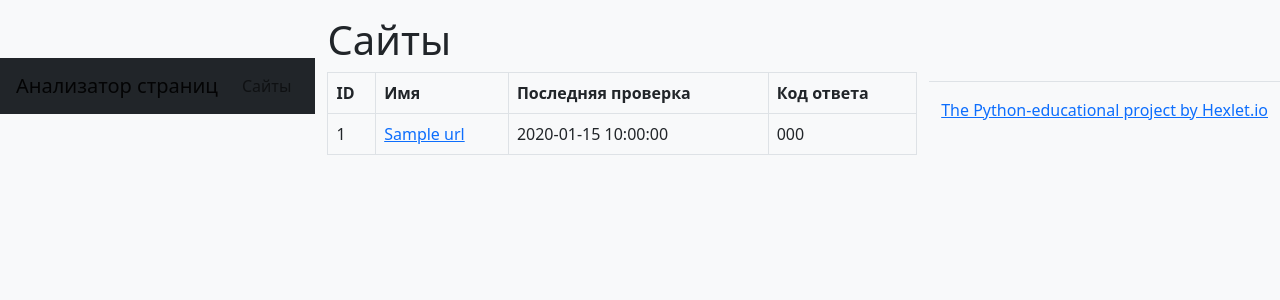
After one commit to iKogep23/python-project-83, a Flask app: template page_analyzer/templates/urls.html in a window 1280 px wide. The commit adds this page. Shown: the top 300 px of the page. Run offline with Flask 3, Linux system fonts and the light colour scheme; the template is opened without the code that fills it: most values are stand-ins (such as "Sample title", 1, 10 or a date in 2020); some libraries are stand-ins or nearby versions.

Commit message:
change index.html and add footer and urls.html but bad front end

```diff
--- a/page_analyzer/app.py
+++ b/page_analyzer/app.py
@@ -1,14 +1,16 @@
-from flask import Flask, request, render_template
+from flask import Flask, request, render_template, url_for
 from dotenv import load_dotenv
 import os
+import psycopg2
 
 
 app = Flask(__name__)
 
 
 load_dotenv()
-app = Flask(__name__)
 app.config['SECRET_KEY'] = os.getenv('SECRET_KEY')
+#DATABASE_URL = os.getenv('DATABASE_URL')
+#conn = psycopg2.connect(DATABASE_URL)
 
 
 @app.route('/')
@@ -16,3 +18,14 @@ def index():
     return render_template (
         'index.html'
     )
+
+
+@app.route('/urls')
+def urls():
+    urls = []
+    list_of_urls = get_DB_list_of_urls()
+    urls = get_urls(list_of_urls)
+    return render_template(
+        'urls.html',
+        urls=urls
+    )
--- /dev/null
+++ b/page_analyzer/templates/footer.html
@@ -0,0 +1,7 @@
+<footer class="border-top py-3 mt-5 flex-shrink-0">
+  <div class="container-lg">
+    <div class="text-center">
+      <a href="https://ru.hexlet.io/" target="_blanck">The Python-educational project by Hexlet.io</a>
+    </div>
+  </div>
+</footer>
--- a/page_analyzer/templates/index.html
+++ b/page_analyzer/templates/index.html
@@ -3,11 +3,54 @@
   <head>
     <meta charset="utf-8">
     <meta name="viewport" content="width=device-width, initial-scale=1">
-    <title>Bootstrap demo</title>
+    <meta name="description" content="Page analyzer is my third project for Hexlet.io">
+    <title>Page analyzer</title>
     <link href="https://cdn.jsdelivr.net/npm/bootstrap@5.2.3/dist/css/bootstrap.min.css" rel="stylesheet" integrity="sha384-rbsA2VBKQhggwzxH7pPCaAqO46MgnOM80zW1RWuH61DGLwZJEdK2Kadq2F9CUG65" crossorigin="anonymous">
+    <script src="https://cdn.jsdelivr.net/npm/bootstrap@5.2.3/dist/js/bootstrap.bundle.min.js" integrity="sha384-kenU1KFdBIe4zVF0s0G1M5b4hcpxyD9F7jL+jjXkk+Q2h455rYXK/7HAuoJl+0I4" crossorigin="anonymous"></script>
   </head>
-  <body>
-    <h1>Hello, cruel world!</h1>
-    <script src="https://cdn.jsdelivr.net/npm/bootstrap@5.2.3/dist/js/bootstrap.bundle.min.js" integrity="sha384-kenU1KFdBIe4zVF0s0G1M5b4hcpxyD9F7jL+jjXkk+Q2h455rYXK/7HAuoJl+0I4" crossorigin="anonymous"></script>
+  <body class="bg-light d-flex align-items-center h-100">
+    <header class ="flex-shrink-0">
+      <nav class="navbar navbar-expand-md navbar-dak bg-dark px-3">
+        <a class="navbar-brand" href="{{ url_for('index') }}">Анализатор страниц</a>
+        <div id="navbarNav">
+          <ul class="navbar-nav">
+            <li class="nav-item"><a class="nav-link" href="{{ url_for('urls') }}">Сайты</a></li>
+          </ul>
+        </div>
+      </nav>
+    </header>
+
+    {% block messages %}
+    {% if messages %}
+    {% for category, message in messages %}
+      <div class="alert alert-danger" role="alert">{{ message }}</div>
+    {% endfor %}
+    {% endif %}
+    {% endblock %}
+
+    <main class="flex-grow-1">
+      <div class="container-lg mt-3">
+        <h1>{% block h1 %}{% endblock %}</h1>
+        {% block p %}{% endblock %}
+        {% block row %}
+          <div class="row">
+            <div class="col-12 col-md-10 col-lg-8 mx-auto border rounded-3 bg-light p-5">
+              <h1 class="display-3">Анализатор страниц</h1>
+              <p class="lead">Бесплатно проверяйте сайты на SEO пригодность</p>
+              <form action="/urls" method="post" class="d-flex justify-content-center" required>
+                <input type="text" name="url" placeholder="https://example.com" value='{{ new_url }}' class="form-control-lg">
+                <input type="submit" class="btn btn-primary btn-lg ms-3 px-5 text uppercase mx-3" value="Проверить">
+              </form>
+            </div>
+          </div>
+        {% endblock %}
+
+        {% block table_responsive %}{% endblock %}
+        {% block mt_5mb_3 %}{% endblock %}
+        {% block tabletable_borderedtable_hovermt_2 %}{% endblock %}
+      </div>
+    </main>
+
+    {% include 'footer.html' %}
   </body>
 </html>
--- /dev/null
+++ b/page_analyzer/templates/urls.html
@@ -0,0 +1,30 @@
+{% extends "index.html" %}
+{% block h1 %}Сайты{% endblock %}
+{% block row %}{% endblock %}
+
+{% block table_responsive %}
+<div class="table-responsive">
+  <table class="table table-bordered table-hover text-nowrap" data-test="urls">
+    <thead>
+      <tr>
+        <th>ID</th>
+        <th>Имя</th>
+        <th>Последняя проверка</th>
+        <th>Код ответа</th>
+      </tr>
+    </thead>
+    <tbody>
+      {% for url in urls %}
+      <tr>
+        <td>{{ url.id }}</td>
+        <td>
+          <a href="{{ url_for('url_page', id=url.id) }}">{{ url.name }}</a>
+        </td>
+        <td>{{ url.created_at }}</td>
+        <td>{{ url.status_code }}</td>
+      </tr>
+      {% endfor %}
+    </tbody>
+  </table>
+</div>
+{% endblock %}
--- a/pyproject.toml
+++ b/pyproject.toml
@@ -8,4 +8,5 @@ dependencies = [
     "dotenv>=0.9.9",
     "flask>=3.1.0",
     "gunicorn>=23.0.0",
+    "psycopg2-binary>=2.9.10",
 ]
```
Also changed, not shown: database.sql (added, +18 -0 lines), 3 other files.
